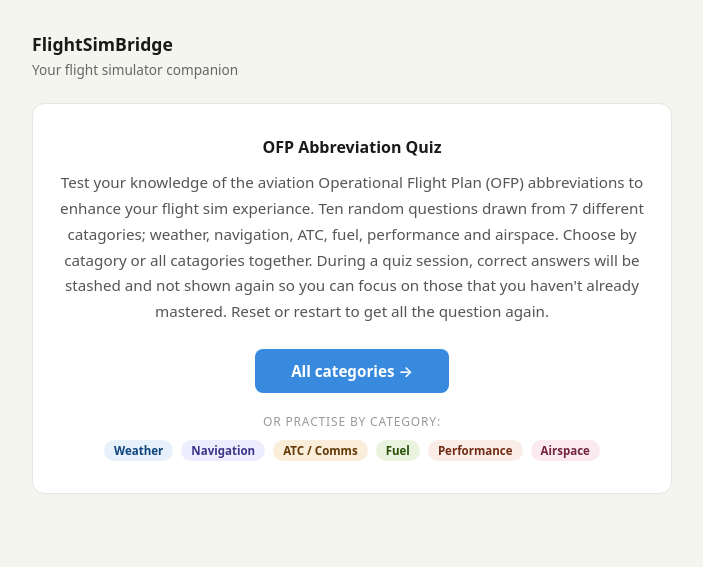
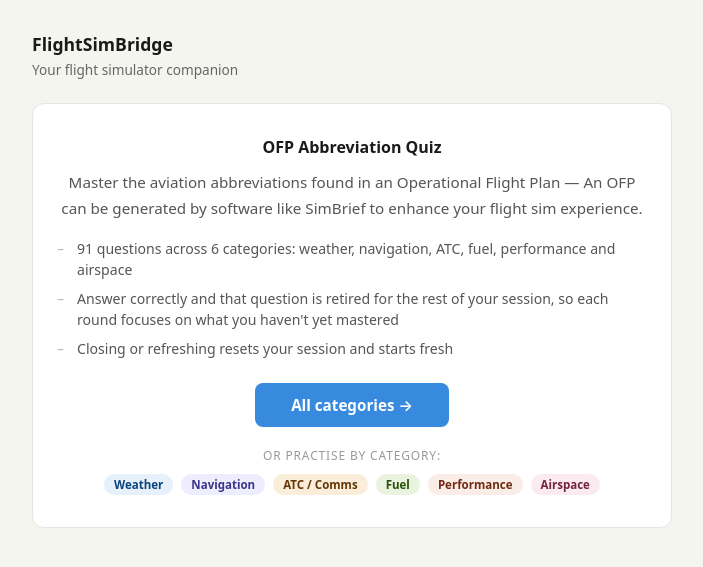
Before and after one commit to rickyp72/ofp-abriev-quiz, a Flask app: page / in a window 1280 px wide. Shown: the top 567 px of the page, without its empty margins (288-991 px from the left). Run offline with Flask 3, Linux system fonts and the light colour scheme.

Commit message:
update instructions

```diff
--- a/static/style.css
+++ b/static/style.css
@@ -63,7 +63,10 @@ h1 { font-size: 1.1rem; font-weight: 600; margin-bottom: 0.25rem; color: #1a1a1a
 .home-btn:hover { color: #1a1a1a; }
 .home-card { background: #fff; border: 1px solid #e5e5e5; border-radius: 12px; padding: 2rem 1.5rem; text-align: center; }
 .home-tool-title { font-size: 1rem; font-weight: 600; color: #1a1a1a; margin-bottom: 0.75rem; }
-.home-desc { font-size: 0.95rem; color: #555; line-height: 1.7; margin-bottom: 1.5rem; }
+.home-desc { font-size: 0.95rem; color: #555; line-height: 1.7; margin-bottom: 1rem; }
+.how-it-works { list-style: none; margin: 0 0 1.5rem; padding: 0; text-align: left; display: flex; flex-direction: column; gap: 0.5rem; }
+.how-it-works li { font-size: 0.88rem; color: #555; line-height: 1.5; padding-left: 1.25rem; position: relative; }
+.how-it-works li::before { content: "–"; position: absolute; left: 0; color: #bbb; }
 .home-cats { display: flex; flex-wrap: wrap; gap: 8px; justify-content: center; }
 .home-cats-label { font-size: 0.75rem; color: #999; text-transform: uppercase; letter-spacing: 0.07em; margin: 1.25rem 0 0.6rem; }
 a.cat-pill { text-decoration: none; transition: opacity 0.15s; }
--- a/templates/home.html
+++ b/templates/home.html
@@ -13,10 +13,13 @@
   <div class="home-card">
     <p class="home-tool-title">OFP Abbreviation Quiz</p>
     <p class="home-desc">
-      Test your knowledge of the aviation Operational Flight Plan (OFP) abbreviations to enhance your flight sim experiance.
-      Ten random questions drawn from 7 different catagories; weather, navigation, ATC, fuel, performance and airspace. Choose by catagory or all catagories together.
-      During a quiz session, correct answers will be stashed and not shown again so you can focus on those that you haven't already mastered. Reset or restart to get all the question again.
+      Master the aviation abbreviations found in an Operational Flight Plan  — An OFP can be generated by software like SimBrief to enhance your flight sim experience.
     </p>
+    <ul class="how-it-works">
+      <li>91 questions across 6 categories: weather, navigation, ATC, fuel, performance and airspace</li>
+      <li>Answer correctly and that question is retired for the rest of your session, so each round focuses on what you haven't yet mastered</li>
+      <li>Closing or refreshing resets your session and starts fresh</li>
+    </ul>
     <a href="/quiz" class="start-btn">All categories &rarr;</a>
     <p class="home-cats-label">Or practise by category:</p>
     <div class="home-cats">
```
